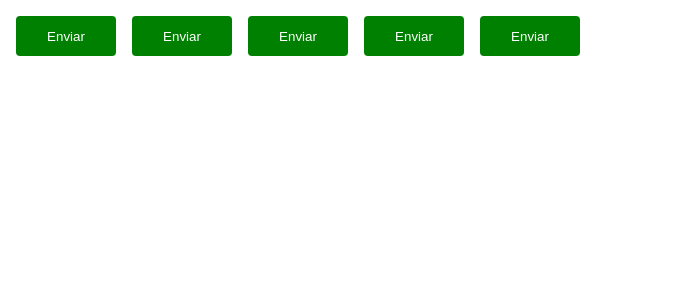
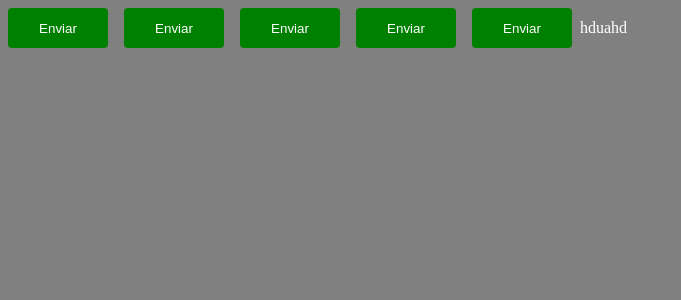
Before and after one commit to LuisHenriqueXavier/02-ignite-timer, a React (Vite) app: page / in a window 1280 px wide. Shown: the top 300 px of the page, without its empty margins (0-681 px from the left). Built offline with nearby package versions, Linux system fonts and the light colour scheme.

Commit message:
feat: adicionado estilos globais com styled components

```diff
--- a/src/App.tsx
+++ b/src/App.tsx
@@ -1,6 +1,7 @@
 import { ThemeProvider } from 'styled-components'
 import { Button } from "./components/Button";
 import { defaultTheme } from './styles/themes/default';
+import { GlobalStyle } from './styles/global';
 
 
 
@@ -12,6 +13,8 @@
     <Button variant="danger"/>
     <Button variant="success"/>
     <Button/>
+    hduahd
+    <GlobalStyle/>
   </ThemeProvider>
   )
 }
--- /dev/null
+++ b/src/styles/global.ts
@@ -0,0 +1,13 @@
+import { createGlobalStyle } from "styled-components";
+
+export const GlobalStyle = createGlobalStyle`
+*{
+    margin: 0;
+    padding: 0;
+    box-sizing: border-box;
+}
+body {
+    background-color: gray;
+    color: white;
+}
+`;
```
